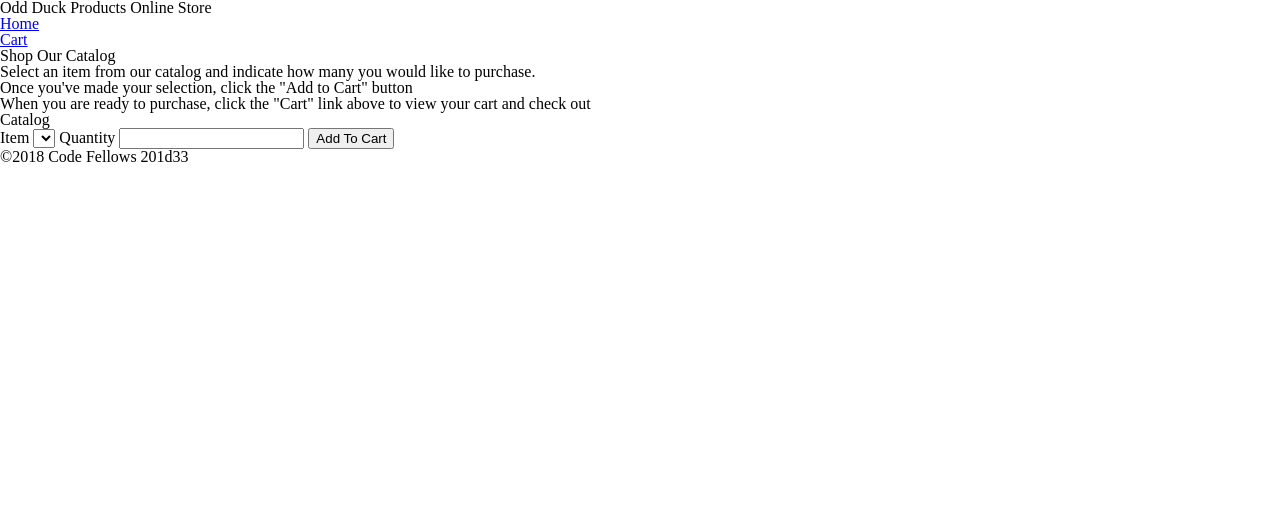
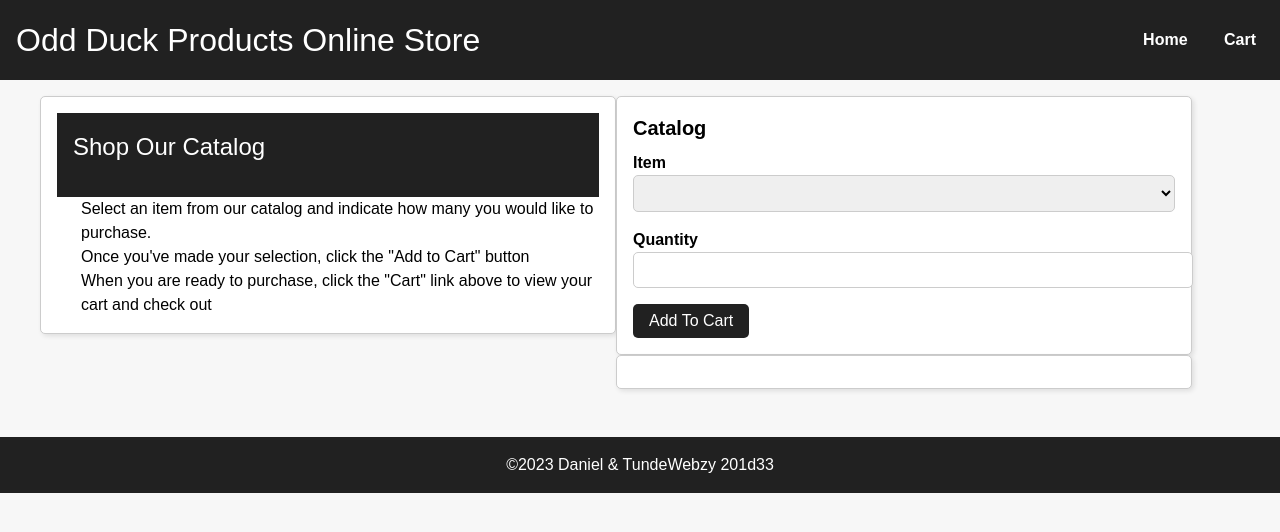
Before and after one commit to iTannnk/Shopping-cart, a plain HTML site: page index.html in a window 1280 px wide. Drawn offline with Linux system fonts and the light colour scheme.

Commit message:
CSS cart and CSS tyles updated

```diff
--- /dev/null
+++ b/css/cart.css
@@ -0,0 +1,174 @@
+/* General Styles */
+
+body {
+  font-family: Poppins, sans-serif;
+  font-size: 16px;
+  line-height: 1.5;
+  margin: 0;
+  padding: 0;
+}
+
+a {
+  color: #0070c0;
+  text-decoration: none;
+}
+
+a:hover {
+  text-decoration: underline;
+}
+
+h1 {
+  font-weight: bold;
+  margin: 0;
+}
+
+p {
+  margin: 0;
+}
+
+ul {
+  list-style: none;
+  margin: 0;
+  padding: 0;
+}
+
+/* Header */
+
+header {
+  background-color: #0070c0;
+  color: #fff;
+  display: flex;
+  justify-content: space-between;
+  padding: 20px;
+}
+
+header h1 {
+  margin: 0;
+}
+
+nav ul {
+  display: flex;
+  margin: 0;
+}
+
+nav ul li {
+  margin-left: 20px;
+}
+
+nav ul li:first-child {
+  margin-left: 0;
+}
+
+nav ul li a {
+  color: #fff;
+}
+
+nav ul li a:hover {
+  text-decoration: underline;
+}
+
+/* Main */
+
+main {
+  display: flex;
+  justify-content: space-between;
+  padding: 20px;
+}
+
+section.deck {
+  flex-basis: 48%;
+}
+
+.card {
+  background-color: #fff;
+  border-radius: 5px;
+  box-shadow: 0px 3px 10px rgba(0, 0, 0, 0.2);
+  margin-bottom: 20px;
+  padding: 20px;
+}
+
+.card h1 {
+  font-size: 24px;
+  margin-bottom: 10px;
+}
+
+.card ol {
+  margin: 0;
+  padding: 0;
+}
+
+.card ol li {
+  margin-bottom: 10px;
+}
+
+.card form {
+  display: flex;
+  flex-direction: column;
+}
+
+.card form label {
+  display: flex;
+  flex-direction: column;
+  margin-bottom: 10px;
+}
+
+.card form label span {
+  font-weight: bold;
+  margin-bottom: 5px;
+}
+
+.card form input[type="number"] {
+  padding: 5px;
+  width: 50px;
+}
+
+.card form input[type="submit"] {
+  background-color: #0070c0;
+  border: none;
+  border-radius: 5px;
+  color: #fff;
+  cursor: pointer;
+  font-weight: bold;
+  margin-top: 10px;
+  padding: 10px;
+  transition: background-color 0.2s ease-in-out;
+}
+
+.card form input[type="submit"]:hover {
+  background-color: #005ea2;
+}
+
+#cart {
+  border-collapse: collapse;
+  width: 100%;
+}
+
+#cart th,
+#cart td {
+  border: 1px solid #ccc;
+  padding: 10px;
+}
+
+#cart th {
+  background-color: #f0f0f0;
+  font-weight: normal;
+  text-align: left;
+}
+
+#cart td {
+  text-align: center;
+  vertical-align: middle;
+}
+
+#cart td.remove {
+  cursor: pointer;
+}
+
+/* Footer */
+
+footer {
+  background-color: #0070c0;
+  color: #fff;
+  padding: 20px;
+  text-align: center;
+}
--- a/css/style.css
+++ b/css/style.css
@@ -1 +1,149 @@
-/* TODO: Make it awesome */
+/* Body Styles */
+
+body {
+  font-family: "Poppins", sans-serif;
+  font-size: 16px;
+  line-height: 1.5;
+  background-color: #f7f7f7;
+}
+
+/* Header Styles */
+
+header {
+  display: flex;
+  justify-content: space-between;
+  align-items: center;
+  background-color: #212121;
+  padding: 1rem;
+  color: #fff;
+}
+
+h1 {
+  font-size: 2rem;
+  margin: 0;
+}
+
+nav ul {
+  list-style: none;
+  margin: 0;
+  padding: 0;
+}
+
+nav li {
+  display: inline-block;
+  margin-left: 1rem;
+}
+
+nav a {
+  color: #fff;
+  text-decoration: none;
+  font-weight: bold;
+  padding: 0.5rem;
+}
+
+nav a:hover {
+  background-color: #424242;
+}
+
+/* Main Styles */
+
+main {
+  display: flex;
+  flex-wrap: wrap;
+  max-width: 1200px;
+  margin: 0 auto;
+  padding: 1rem;
+}
+
+.deck {
+  flex-basis: 100%;
+  margin-bottom: 1rem;
+}
+
+@media (min-width: 768px) {
+  .deck {
+    flex-basis: 48%;
+  }
+}
+
+.card {
+  background-color: #fff;
+  border: 1px solid #ccc;
+  border-radius: 5px;
+  padding: 1rem;
+  box-shadow: 2px 2px 5px rgba(0, 0, 0, 0.1);
+}
+
+.card h1 {
+  font-size: 1.5rem;
+  margin: 0;
+  margin-bottom: 1rem;
+}
+
+.card p {
+  margin: 0;
+}
+
+.copy ol {
+  margin: 0;
+  padding-left: 1.5rem;
+}
+
+fieldset {
+  border: none;
+  margin: 0;
+  padding: 0;
+}
+
+legend {
+  font-size: 1.25rem;
+  font-weight: bold;
+  margin-bottom: 0.5rem;
+}
+
+label {
+  display: block;
+  margin-bottom: 1rem;
+}
+
+label span {
+  font-weight: bold;
+  margin-right: 1rem;
+}
+
+select,
+input[type="number"] {
+  padding: 0.5rem;
+  border: 1px solid #ccc;
+  border-radius: 5px;
+  font-size: 1rem;
+  width: 100%;
+}
+
+input[type="submit"] {
+  background-color: #212121;
+  color: #fff;
+  border: none;
+  padding: 0.5rem 1rem;
+  border-radius: 5px;
+  cursor: pointer;
+  font-size: 1rem;
+}
+
+input[type="submit"]:hover {
+  background-color: #424242;
+}
+
+/* Footer Styles */
+
+footer {
+  background-color: #212121;
+  color: #fff;
+  text-align: center;
+  padding: 1rem;
+  margin-top: 1rem;
+}
+
+footer p {
+  margin: 0;
+}
--- a/index.html
+++ b/index.html
@@ -1,6 +1,5 @@
 <!DOCTYPE html>
 <html>
-
   <head>
     <title>Odd Duck Products Online Store</title>
     <link rel="stylesheet" href="css/reset.css" />
@@ -8,7 +7,6 @@
   </head>
 
   <body>
-
     <header>
       <h1>Odd Duck Products Online Store</h1>
       <nav>
@@ -20,7 +18,6 @@
     </header>
 
     <main>
-
       <section class="deck col-1">
         <div class="card">
           <header>
@@ -28,9 +25,17 @@
           </header>
           <div class="copy">
             <ol>
-            <li>Select an item from our catalog and indicate how many you would like to purchase.</li>
-            <li>Once you've made your selection, click the "Add to Cart" button</li>
-            <li>When you are ready to purchase, click the "Cart" link above to view your cart and check out</li>
+              <li>
+                Select an item from our catalog and indicate how many you would
+                like to purchase.
+              </li>
+              <li>
+                Once you've made your selection, click the "Add to Cart" button
+              </li>
+              <li>
+                When you are ready to purchase, click the "Cart" link above to
+                view your cart and check out
+              </li>
             </ol>
           </div>
         </div>
@@ -57,15 +62,13 @@
         </div>
         <div class="card" id="cartContents"></div>
       </section>
-
     </main>
 
     <footer>
-    <p>&copy;2018 Code Fellows 201d33</p>
+      <p>&copy;2023 Daniel & TundeWebzy 201d33</p>
     </footer>
 
-  <script src='js/app.js'></script>
-  <script src='js/catalog.js'></script>
+    <script src="js/app.js"></script>
+    <script src="js/catalog.js"></script>
   </body>
-
 </html>
```
Also changed, not shown: cart.html (+6 -9 lines), js/app.js (+49 -29 lines). Lines whose indentation alone changed are shown as unchanged.
